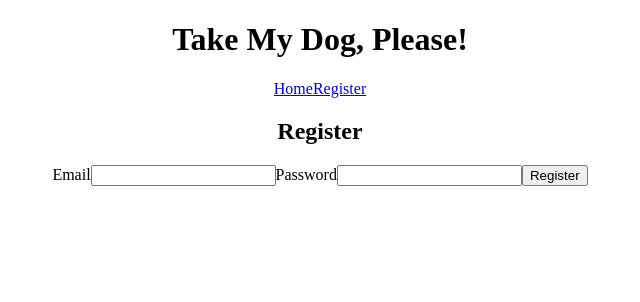
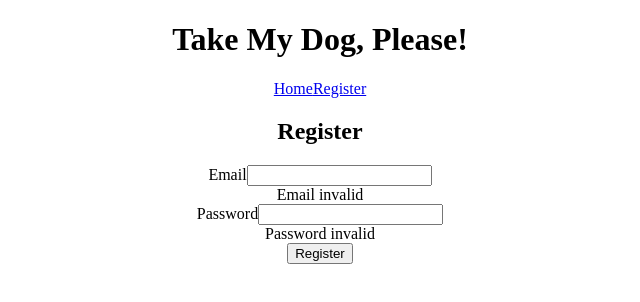
Before and after one commit to Haziba/take-my-dog-please-frontend, an Angular app: page /register in a window 1280 px wide. Shown: the top 302 px of the page, without its empty margins (320-960 px from the left). Built offline with nearby package versions, Linux system fonts and the light colour scheme.

Commit message:
Use reactive form for Register page

```diff
--- a/src/app/app.module.ts
+++ b/src/app/app.module.ts
@@ -6,6 +6,7 @@ import { RegisterComponent } from './register/register.component';
 import { AppRoutingModule } from './app-routing.module';
 import { LandingPageComponent } from './landing-page/landing-page.component';
 import { NavComponent } from './nav/nav.component';
+import { ReactiveFormsModule, FormsModule } from '@angular/forms';
 
 @NgModule({
   declarations: [
@@ -16,7 +17,9 @@ import { NavComponent } from './nav/nav.component';
   ],
   imports: [
     BrowserModule,
-    AppRoutingModule
+    AppRoutingModule,
+    FormsModule,
+    ReactiveFormsModule
   ],
   providers: [],
   bootstrap: [AppComponent]
--- a/src/app/register/register.component.html
+++ b/src/app/register/register.component.html
@@ -1,12 +1,20 @@
 <p>
   <h2>Register</h2>
 
-  <form>
+  <form [formGroup]="registerForm">
     <label for="email">Email</label>
-    <input name="email" type="email">
+    <input type="email" formControlName="email" required>
+
+    <div *ngIf="registerForm.controls.email.invalid" class="alert alert-danger">
+      Email invalid
+    </div>
 
     <label for="password">Password</label>
-    <input name="password" type="password">
+    <input type="password" formControlName="password" required>
 
-    <input type="submit" value="Register">
+    <div *ngIf="registerForm.controls.password.invalid" class="alert alert-danger">
+      Password invalid
+    </div>
+
+    <button (click)="submit()"><span>Register</span></button>
   </form>
--- a/src/app/register/register.component.ts
+++ b/src/app/register/register.component.ts
@@ -1,4 +1,5 @@
 import { Component, OnInit } from '@angular/core';
+import { FormControl, FormGroup, Validators } from '@angular/forms';
 
 @Component({
   selector: 'app-register',
@@ -7,9 +8,29 @@ import { Component, OnInit } from '@angular/core';
 })
 export class RegisterComponent implements OnInit {
 
+  registerForm;
+  email = "";
+  password = "";
+
   constructor() { }
 
   ngOnInit() {
+    this.registerForm = new FormGroup({
+      'email': new FormControl(this.email, [
+        Validators.required,
+        Validators.email,
+      ]),
+      'password': new FormControl(this.password, [
+        Validators.required,
+        Validators.minLength(8)
+      ])
+    });
   }
 
+  submit(){
+    if(this.registerForm.invalid)
+      return;
+
+    console.log(this.registerForm.value);
+  }
 }
```
